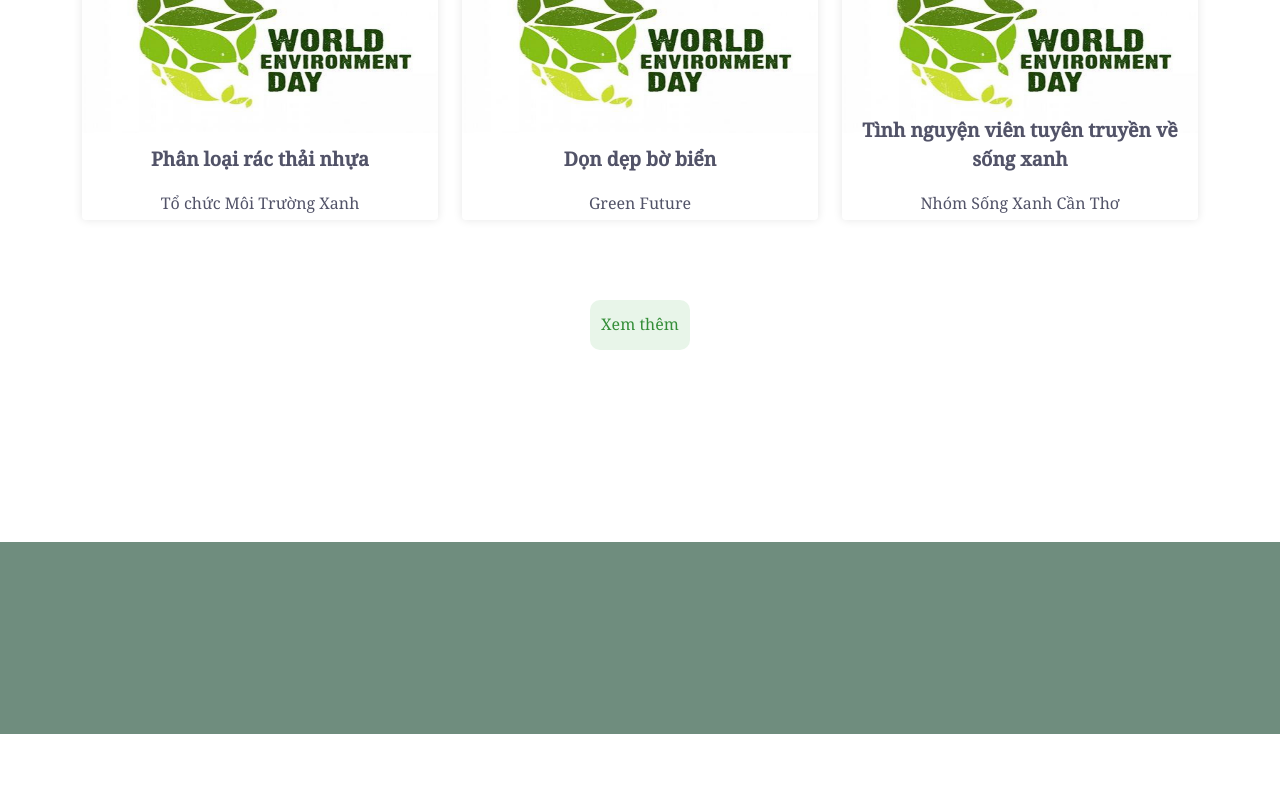
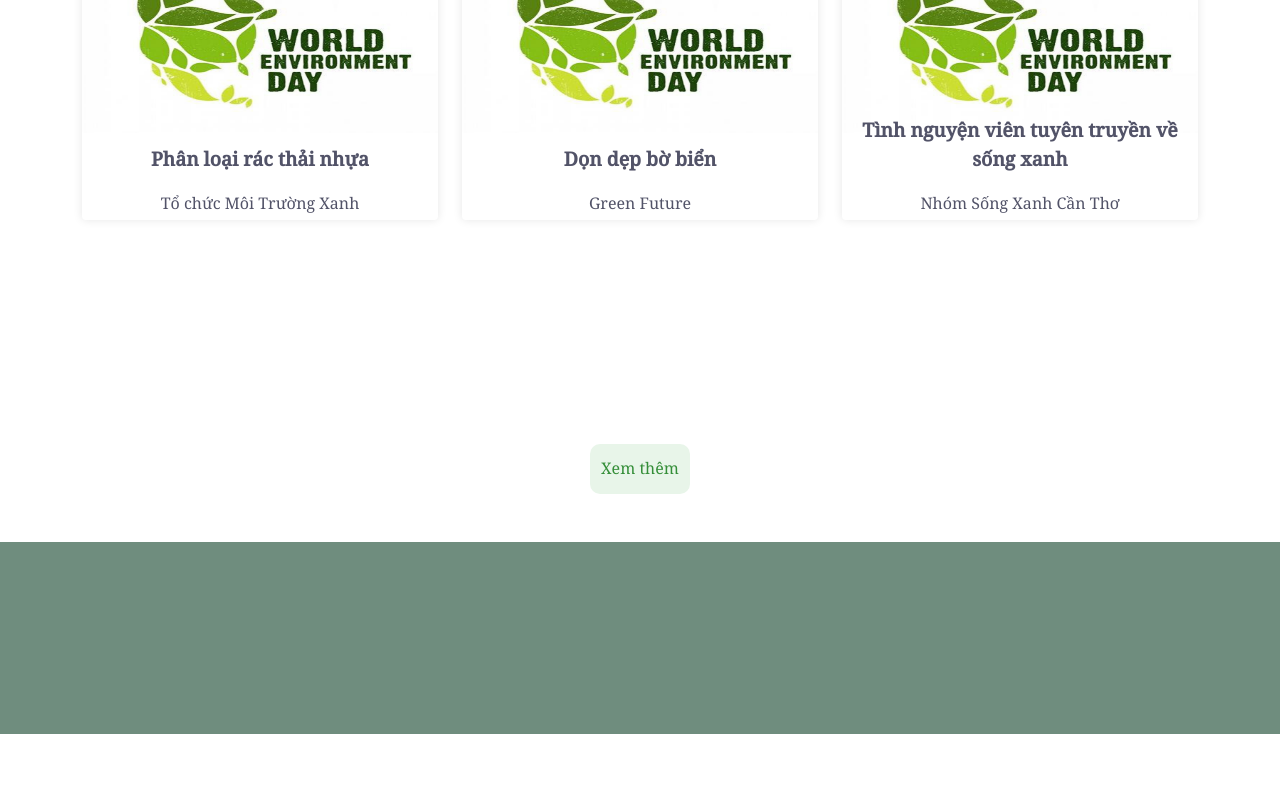
Before and after one commit to iseul-debug/iseul-debug.github.io, a plain HTML site: page index.html in a window 1280 px wide. Shown: the part 3115-3915 px from the top of the page. Drawn offline with nearby package versions, Linux system fonts and the light colour scheme.

Commit message:
Update style.css

```diff
--- a/css/style.css
+++ b/css/style.css
@@ -658,7 +658,7 @@ h6,
   position: absolute;
   padding-top: 12px;
   text-align: center;
-  bottom: 20%;
+  bottom: 0;
   left: 50%;
   transform: translate(-50%);
   width: 100px;
```
